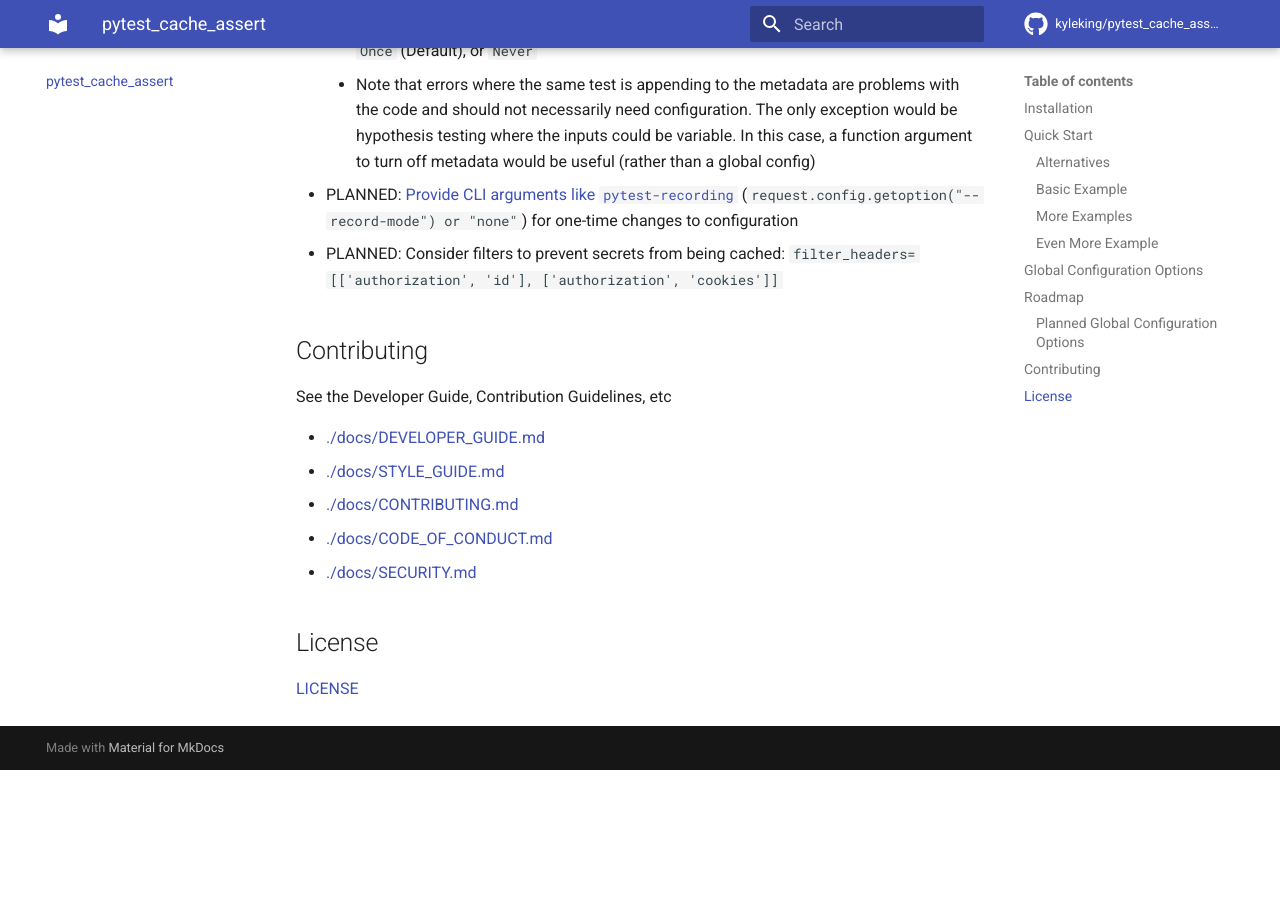
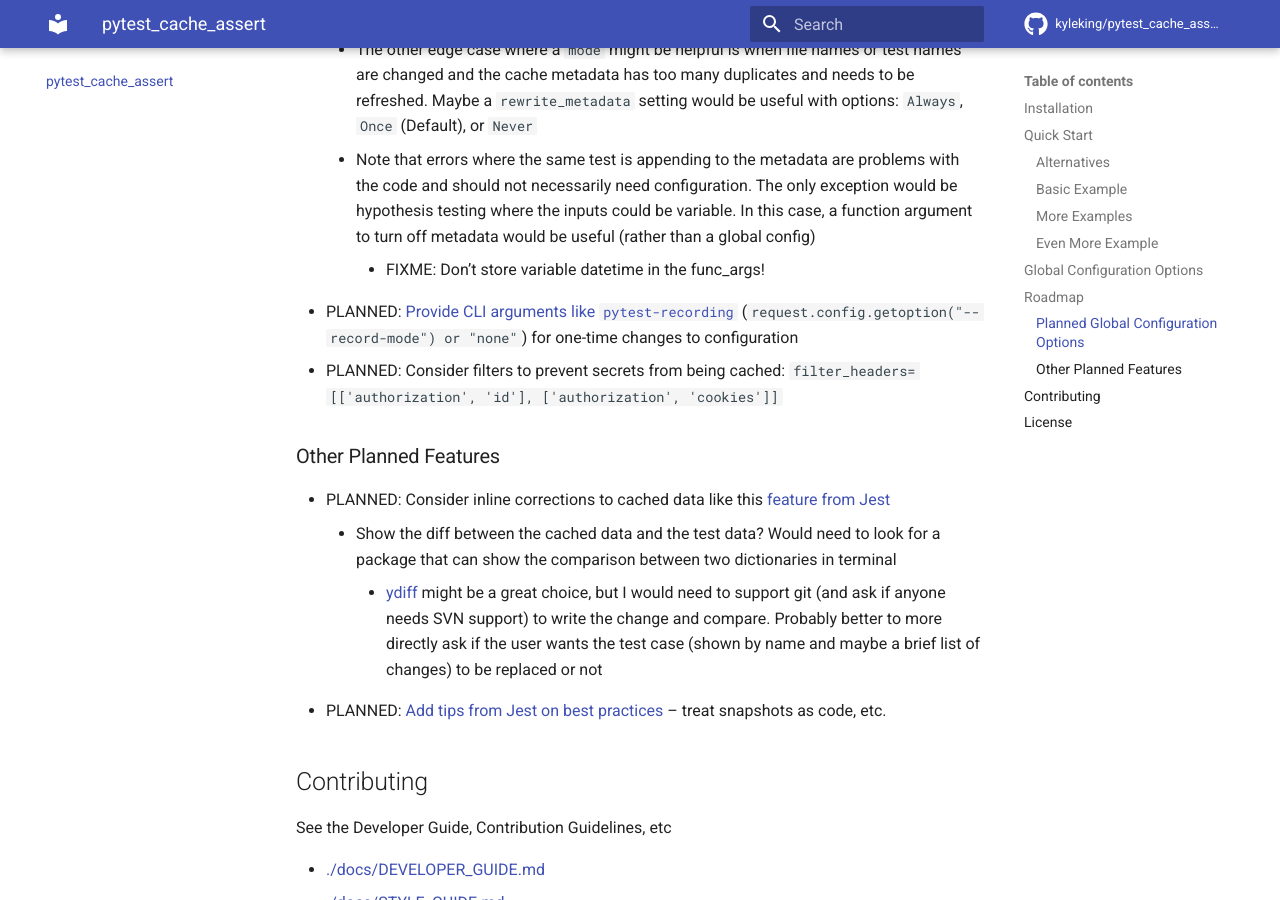
Before and after one commit to KyleKing/pytest_cache_assert, an MkDocs documentation site: the page built from docs/README.md, in a window 1280 px wide and 900 px high, scrolled down 5157 px. Built offline with MkDocs 1.6.1 and Material for MkDocs 9.7.7, drawn with Linux system fonts in a browser that asks for light colours; comment, search, counter and statistics services are not loaded; before the commit the page ends 5927 px from its top, so only the background shows below that; some of the changed text lies outside the part shown.

Commit message:
docs: update notes on alternatives

```diff
--- a/docs/README.md
+++ b/docs/README.md
@@ -20,6 +20,8 @@
 
 - [pytest-recording](https://github.com/kiwicom/pytest-recording): this is the package I use for recording and replaying **external** API communication so that API requests only need to be made once for unit testing
 - [pytest-snapshot](https://pypi.org/project/pytest-snapshot/): I only found this package after already releasing a 1.0.0 version of `pytest_assert_cache`, but the major difference is that this package is tailored to work out the box, while `pytest-snapshot` is much more configurable and allows user's choice of serialization method
+- [snapshottest](https://github.com/syrusakbary/snapshottest) -- TODO: document this alternative
+    - [--snapshot-update](https://github.com/syrusakbary/snapshottest/blob/master/snapshottest/pytest.py)
 
 ### Basic Example
 
@@ -217,8 +219,16 @@
 - PLANNED: Consider a record mode that will always-write to regenerate the cache while working on development
     - The other edge case where a `mode` might be helpful is when file names or test names are changed and the cache metadata has too many duplicates and needs to be refreshed. Maybe a `rewrite_metadata` setting would be useful with options: `Always`, `Once` (Default), or `Never`
     - Note that errors where the same test is appending to the metadata are problems with the code and should not necessarily need configuration. The only exception would be hypothesis testing where the inputs could be variable. In this case, a function argument to turn off metadata would be useful (rather than a global config)
+        - FIXME: Don't store variable datetime in the func_args!
 - PLANNED: [Provide CLI arguments like `pytest-recording`](https://github.com/kiwicom/pytest-recording/blob/484bb887dd43fcaf44149160d57b58a7215e2c8a/src/pytest_recording/plugin.py#L37-L70) (`request.config.getoption("--record-mode") or "none"`) for one-time changes to configuration
 - PLANNED: Consider filters to prevent secrets from being cached: `filter_headers=[['authorization', 'id'], ['authorization', 'cookies']]`
+
+### Other Planned Features
+
+- PLANNED: Consider inline corrections to cached data like this [feature from Jest](https://jestjs.io/docs/snapshot-testing#inline-snapshots)
+    - Show the diff between the cached data and the test data? Would need to look for a package that can show the comparison between two dictionaries in terminal
+        - [ydiff](https://github.com/ymattw/ydiff) might be a great choice, but I would need to support git (and ask if anyone needs SVN support) to write the change and compare. Probably better to more directly ask if the user wants the test case (shown by name and maybe a brief list of changes) to be replaced or not
+- PLANNED: [Add tips from Jest on best practices](https://jestjs.io/docs/snapshot-testing#best-practices) -- treat snapshots as code, etc.
 
 ## Contributing
 
--- a/pyproject.toml
+++ b/pyproject.toml
@@ -63,7 +63,7 @@
 python = "^3.7"
 attrs-strict = ">=0.2"
 beartype = ">=0.9.0"
-dictdiffer = ">=0.9"
+dictdiffer = ">=0.9"   # Alternative: https://pypi.org/project/deepdiff/
 pendulum = "^2.1.2"
 pytest = ">=5"
 
```
